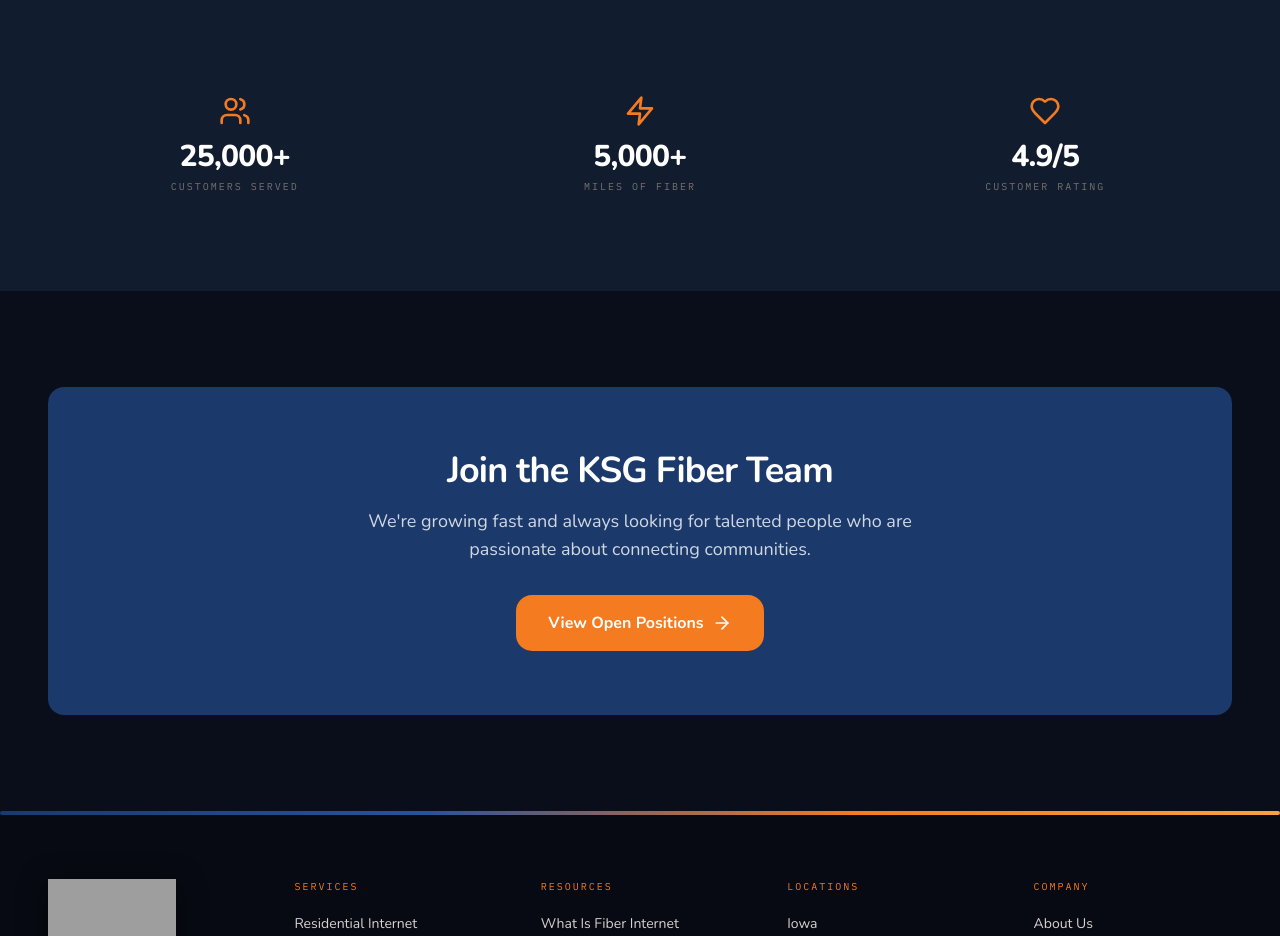
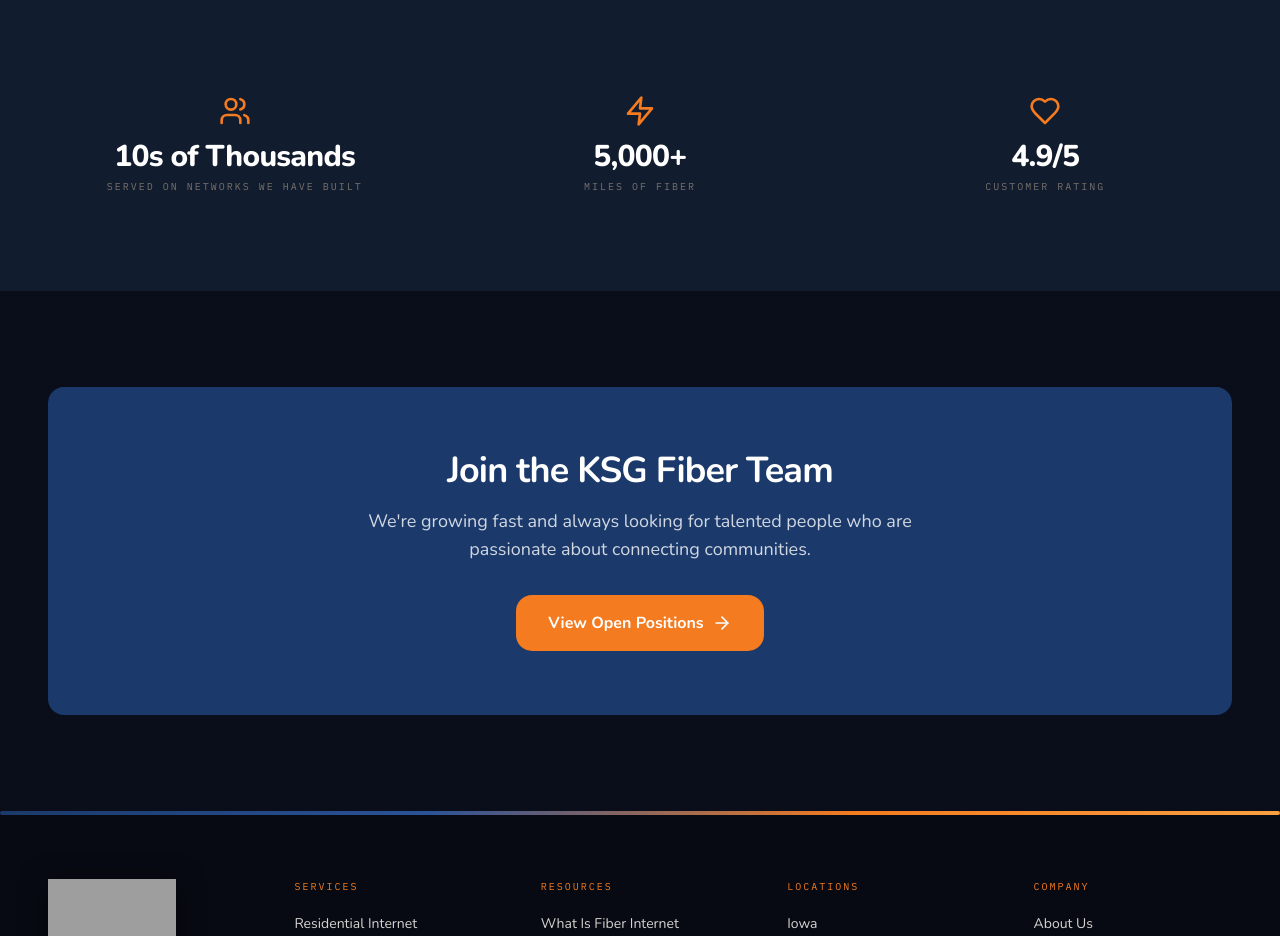
Before and after one commit to goliathfiber/KSGFiber, a React (Vite) app: page /about in a window 1280 px wide. Shown: the part 2400-3336 px from the top of the page. Built offline with nearby package versions, Linux system fonts and the light colour scheme; grey boxes are pictures that could not be loaded.

Commit message:
Update network service impact copy

```diff
--- a/src/pages/AboutPage.tsx
+++ b/src/pages/AboutPage.tsx
@@ -122,7 +122,7 @@ export default function AboutPage() {
         <div className="max-w-7xl mx-auto px-6 lg:px-12">
           <div className="grid md:grid-cols-3 gap-8 text-center">
             {[
-              { icon: Users, value: '25,000+', label: 'Customers Served' },
+              { icon: Users, value: '10s of Thousands', label: 'Served on Networks We Have Built' },
               { icon: Zap, value: '5,000+', label: 'Miles of Fiber' },
               { icon: Heart, value: '4.9/5', label: 'Customer Rating' },
             ].map(({ icon: Icon, value, label }) => (
```
